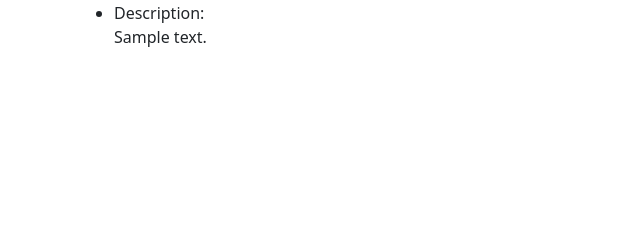
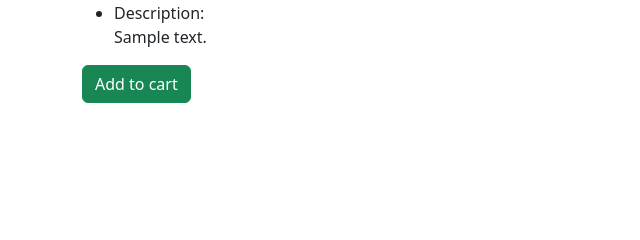
Before and after one commit to ShayestehHS/eCommerce, a Django app: template templates/products/product_detail.html in a window 1280 px wide. Shown: the part 541-781 px from the top of the page, without its empty margins (0-640 px from the left). Run offline with Django 3.2, Linux system fonts and the light colour scheme; the template is opened without the code that fills it: most values are stand-ins (such as "Sample title", 1, 10 or a date in 2020); grey boxes marked "Sample" are stand-in pictures; some libraries are stand-ins or nearby versions.

Commit message:
Add functionality to add/remove product button

```diff
--- a/templates/products/product_detail.html
+++ b/templates/products/product_detail.html
@@ -15,7 +15,9 @@
             <li>Description: {{ product.description|linebreaks }}</li>
         </ul>
         {% if product.id in cart.products.all_id %}
-            <a href="#" class="btn btn-danger">Remove from cart</a>
+            {% include 'carts/snippets/remove_product_form.html' with product=product is_add=True %}
+        {% else %}
+            {% include 'carts/snippets/add_product_form.html' with product=product %}
         {% endif %}
     </div>
 {% endblock %}
```
